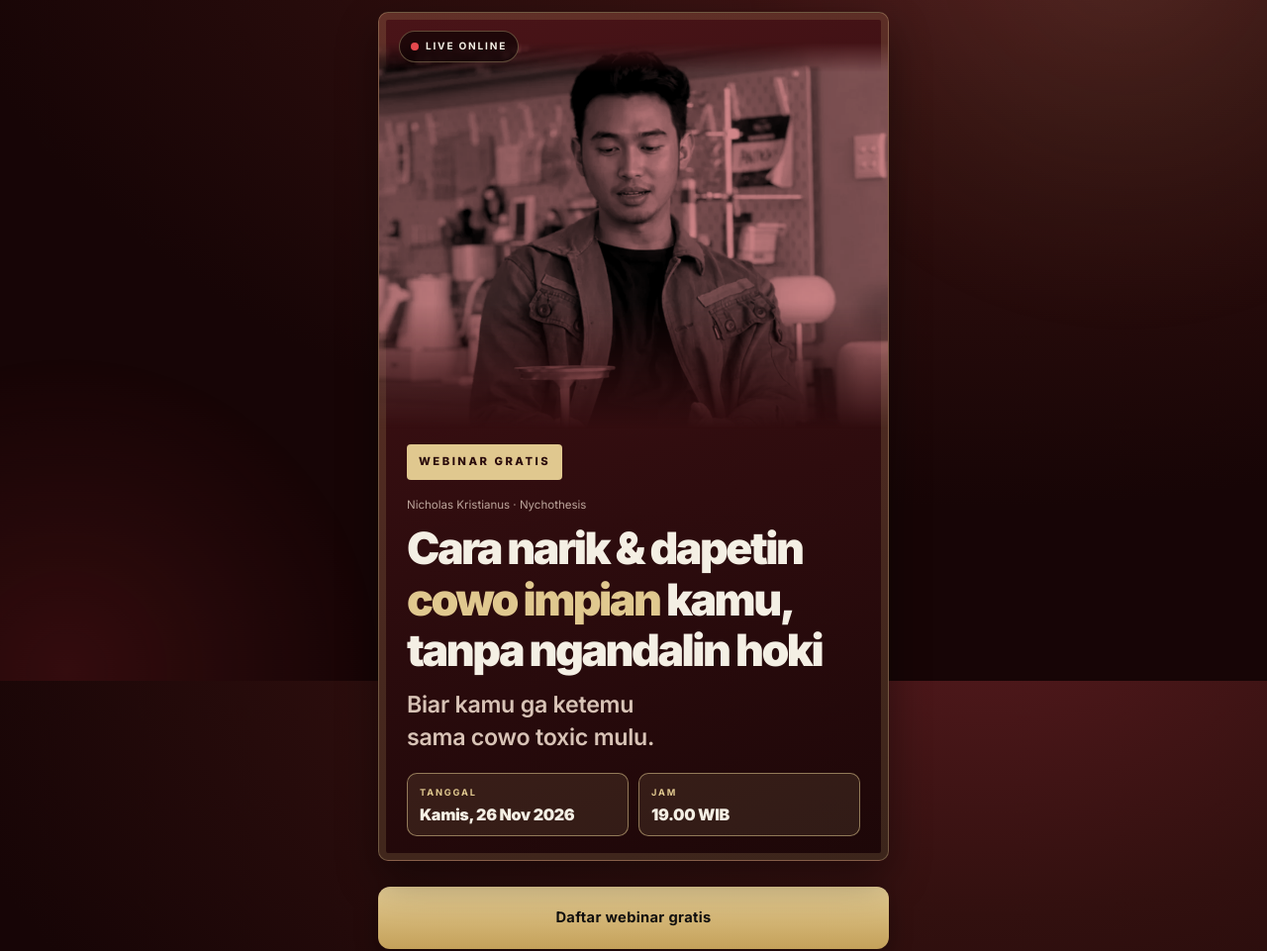
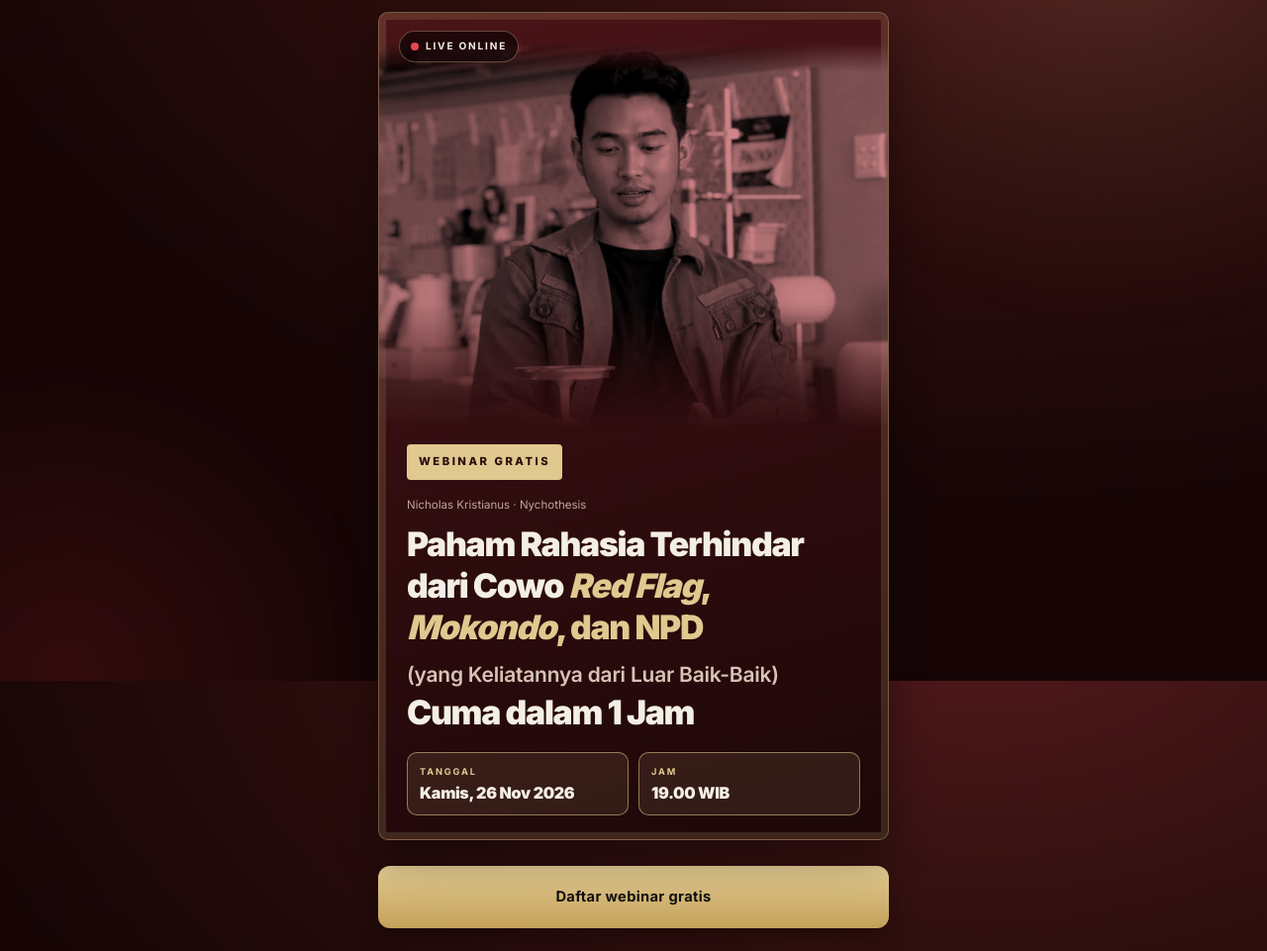
Before and after one commit to nychothesis/love-not-luck, a plain HTML site: page webinar/index.html in a window 1280 px wide. Shown: the part 112-1073 px from the top of the page at 99% size. Drawn offline with Linux system fonts and the light colour scheme.

Commit message:
Webinar LP: heading baru (terhindar dari red flag, mokondo, NPD), kapital judul PUEBI
Co-Authored-By: Claude Sonnet 5.5 <noreply@anthropic.com>

```diff
--- a/webinar/index.html
+++ b/webinar/index.html
@@ -44,6 +44,8 @@
     .lnl-poster .lockup-sub { display: block; margin-top: 0; font-size: clamp(2.3rem, 11vw, 3.1rem); line-height: 1.04; font-weight: 900; letter-spacing: -.05em; }
     .lnl-poster .lockup-sub .hl { color: var(--wine-text); }
     .lnl-poster .lockup-tail { display: block; margin-top: 12px; font-size: .52em; font-weight: 600; line-height: 1.3; letter-spacing: -.01em; color: #d8c3b6; }
+    .lnl-poster .lockup-long { font-size: clamp(1.75rem, 8vw, 2.35rem); line-height: 1.12; letter-spacing: -.035em; }
+    .lnl-poster .lockup-aside { white-space: nowrap; line-height: 1.5; font-weight: 600; font-size: .62em; letter-spacing: -.01em; color: #d8c3b6; }
     .hero-byline { margin: 0 0 8px; font-size: .8rem; color: #bca59b; }
     @media (max-width: 600px) {
       .hero-top { margin: -22px -22px 16px; }
@@ -86,7 +88,7 @@
       </div>
       <span class="badge">WEBINAR GRATIS</span>
       <p class="hero-byline">Nicholas Kristianus · Nychothesis</p>
-      <h1 id="hero-title"><span class="lockup-sub">Cara narik &amp; dapetin <span class="hl">cowo impian</span> kamu, tanpa ngandalin hoki <span class="lockup-tail">Biar kamu ga ketemu sama cowo toxic mulu.</span></span></h1>
+      <h1 id="hero-title"><span class="lockup-sub lockup-long">Paham Rahasia Terhindar dari Cowo <span class="hl"><i>Red Flag</i>, <i>Mokondo</i>, dan NPD</span> <span class="lockup-aside">(yang Keliatannya dari Luar Baik-Baik)</span> Cuma dalam 1 Jam</span></h1>
       <div class="when">
         <div><small>TANGGAL</small><b>Kamis, 26 Nov 2026</b></div>
         <div><small>JAM</small><b>19.00 WIB</b></div>
```
Also changed, not shown: 1 other file.
